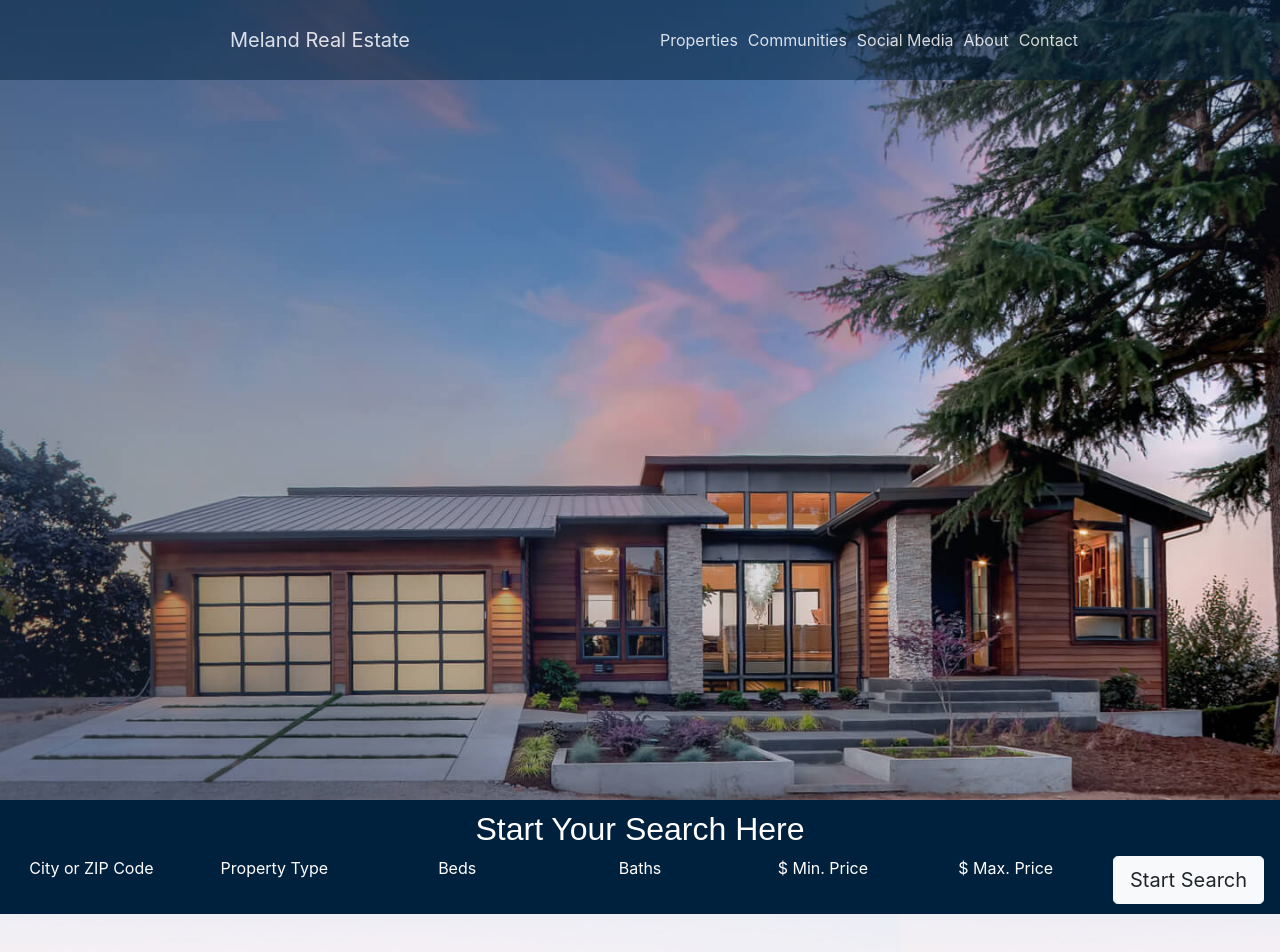
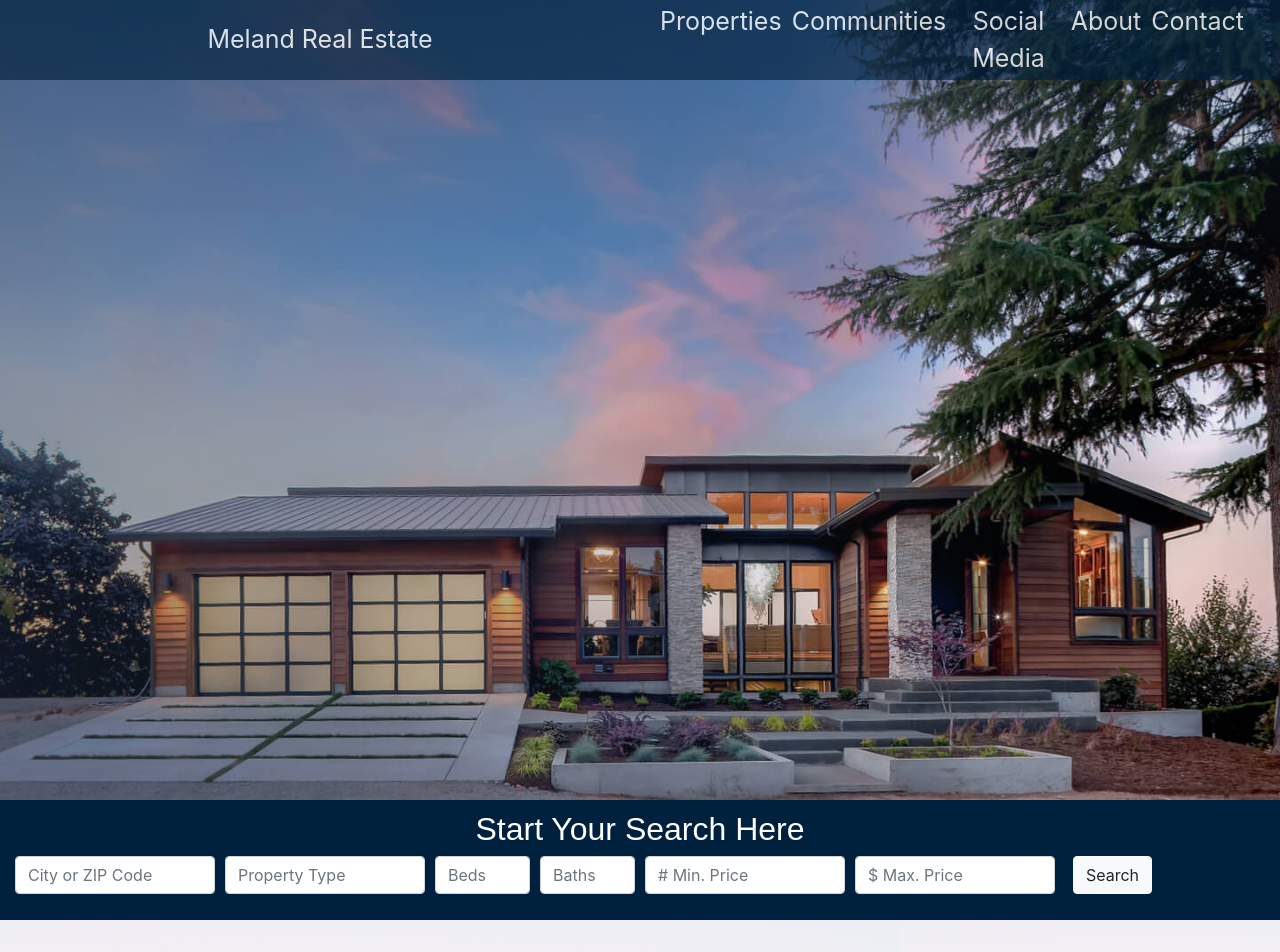
Before and after one commit to tobyjorris/Meland-Realty, a React (Create React App) app: page / in a window 1280 px wide. Shown: the top 952 px of the page. Built offline with nearby package versions, Linux system fonts and the light colour scheme; no server answers.

Commit message:
styling changes, changes to listingCard

```diff
--- a/src/components/Contact/contact.js
+++ b/src/components/Contact/contact.js
@@ -59,13 +59,13 @@ const ContactForm = () => {
         <Container className="contactBackground" name="contact" fluid>
             <Container className="contactForm">
                 <Row>
-                    <Col xs={6}>
+                    <Col xs={12} sm={6}>
                         <div>Anderson Realty Logo</div>
                         <div>Meland Realty Logo</div>
                         <div>P: 555-555-5555</div>
                         <div>E: bmeland@andersonrealty.com</div>
                     </Col>
-                    <Col xs={6}className="align-self-center flex-column">
+                    <Col xs={12} sm={6} className="align-self-center flex-column">
                         <h2>Send Me a Message</h2>
                         <Form className="form" onSubmit={handleSubmit}>
                             <Form.Row>
--- a/src/components/Contact/contact.scss
+++ b/src/components/Contact/contact.scss
@@ -16,7 +16,7 @@
   box-shadow: none!important;
 }
 
-.form-control::-webkit-input-placeholder {
+.contact-input::-webkit-input-placeholder {
   color: white!important;
 }
 
--- a/src/components/FeaturedProps/featuredProps.js
+++ b/src/components/FeaturedProps/featuredProps.js
@@ -17,7 +17,7 @@ class FeaturedProps extends Component {
     componentDidMount() {
         this.setState({...this.state, isFetching: true})
         getListings().then(response => {
-            console.log(response)
+            console.log(response.data.properties[1])
             this.setState({listings: response.data.properties.map((listing =>
                         <ListingCard key={listing.property_id} data={listing}/>
                 )), isFetching: false});
--- a/src/components/ListingCard/listingCard.js
+++ b/src/components/ListingCard/listingCard.js
@@ -1,27 +1,40 @@
 import React from 'react';
-import { Card, Col, Button } from "react-bootstrap";
+import { Card, Col, Button, Container, Row } from "react-bootstrap";
 import './listingCard.scss';
 import formatAddressForURL from "../../utilities/addressURLFormater";
 
 const ListingCard = props => {
-    const encodedURL = formatAddressForURL(props.data.address)
-    console.log(encodedURL)
-
-    // const addressSearchString = `${this.props.}`
+    const encodedURL = formatAddressForURL(props.data.address);
+    console.log(props)
 
     return(
-        <Col xs={6}>
+        <Col xs={12} sm={6}>
             <Card className="listing-card">
                 <Card.Img className="listing-card-image" variant="top" src={props.data.thumbnail} />
-                <Card.ImgOverlay>
-                    <h3 className="listing-price">${props.data.price}</h3>
-                </Card.ImgOverlay>
+                <h4 className="listing-price">${props.data.price}</h4>
                 <Card.Body>
-                    <Card.Title>{props.data.address.line} {props.data.address.city} {props.data.address.postal_code}</Card.Title>
+                    <Card.Title>
+                        {props.data.address.line} {props.data.address.city} {props.data.address.postal_code}
+                    </Card.Title>
                     <Card.Text>
-                        {props.data.baths} Bath, {props.data.beds} Bed
+                        <Container>
+                            <Row>
+                                <Col>
+                                    <span>{props.data.baths} Baths </span>
+                                    <br/>
+                                    <span>{props.data.beds} Beds</span>
+                                </Col>
+                                <Col>
+                                    <span>Unit Size: {props.data.building_size.size} {props.data.building_size.units}</span>
+                                    <br/>
+                                    {props.data.prop_type !== 'condo' && props.data.lot_size ? <span>Lot Size: {props.data.lot_size.size} {props.data.lot_size.units}</span> : null}
+                                    <br/>
+                                </Col>
+                            </Row>
+                        </Container>
                     </Card.Text>
-                    <Button variant="primary">More Info</Button>
+                    <Button className="listing-button">More Info</Button>
+                    <a href={encodedURL} rel="noopener noreferrer" target="_blank">See On Google</a>
                 </Card.Body>
             </Card>
         </Col>
--- a/src/components/ListingCard/listingCard.scss
+++ b/src/components/ListingCard/listingCard.scss
@@ -2,18 +2,30 @@
   margin: 10px 0;
 }
 
-.listing-card-image {
-  height: 100%;
-  width: 100%;
-  object-fit: fill;
+.card-img-top {
+  width: 100%!important;
+  height: 20vw!important;
+  object-fit: cover!important;
 }
 
 .listing-price {
   color: white;
   text-align: start;
-  background-color: black;
+  background-color: rgba(0, 33, 61, 1);
   position: absolute;
   top: 0;
   left: 0;
   padding: 5px;
 }
+
+.listing-button {
+  background-color: rgba(0, 33, 61, 1)!important;
+  box-shadow: rgba(0, 33, 61, .5)!important;
+  border: none!important;
+}
+
+@media (max-width: 576px) {
+  .card-img-top {
+    height: 50vw!important;
+  }
+}
--- a/src/components/Navbar/navbar.js
+++ b/src/components/Navbar/navbar.js
@@ -45,9 +45,10 @@ class toolbar extends Component {
                     <Navbar className="navbar" collapseOnSelect expand="md" fixed="top"
                         style={{
                             height: this.state.status === "top" ? '80px' : '50px',
-                            backgroundColor: this.state.status === "top" ? "rgba(0, 33, 61, .6)" : "rgba(0, 33, 61, 1)",
+                            backgroundColor: this.state.status === "top" ? "rgba(0, 33, 61, .8)" : "rgba(0, 33, 61, 1)",
                             opacity: this.state.status === "top" ? "80%" : "100%",
-                            transition: "400ms"
+                            fontSize: this.state.status === "top" ? "25px" : "20px",
+                            transition: "250ms"
                     }}
                     >
                         <Col xs={6}>
--- a/src/components/Navbar/navbar.scss
+++ b/src/components/Navbar/navbar.scss
@@ -1,8 +1,6 @@
 .navbar {
     margin-bottom: 150px;
     height: 55px;
-    background: rgba(0, 33, 61, .6);
-    color: rgb(102, 102, 102);
     position: fixed;
     top: 0;
     left: 0;
@@ -11,16 +9,10 @@
 
 #brand_text {
     color: white;
+    font-size: 25px;
 }
 
-#contact {
-    font-weight: bold;
-    font-size: 1.3rem;
-    color: white;
-    margin: 0 5px 0 5px;
-    padding-bottom: 3px !important;
-    padding-top: 3px !important;
-}
+
 
 .navbar-collapse.collapsing,
 .navbar-collapse.show {
--- a/src/components/PropertySearch/propertySearch.js
+++ b/src/components/PropertySearch/propertySearch.js
@@ -1,6 +1,5 @@
 import React from "react";
-import { Container, Row, Col, Button } from "react-bootstrap";
-import realtorAPIFetch from "../../utilities/realtorAPIFetch";
+import { Container, Row, Col, Button, Form } from "react-bootstrap";
 import './propertySearch.scss';
 
 const PropertySearch = () => {
@@ -14,25 +13,45 @@ const PropertySearch = () => {
             </Row>
             <Row>
                 <Col>
-                    <div>City or ZIP Code</div>
+                    <Form className="form" onSubmit={'/'}>
+                        <Form.Row>
+                            <Col sm={12} md={2}>
+                                <Form.Group controlId="formGridName">
+                                    <Form.Control className="search-input" placeholder="City or ZIP Code" type="text" name="city" onChange={"/"}/>
+                                </Form.Group>
                             </Col>
-                <Col>
-                    <div>Property Type</div>
+                            <Col sm={12} md={2}>
+                                <Form.Group controlId="formGridName">
+                                    <Form.Control className="search-input" placeholder="Property Type" type="text" name="type" onChange={"/"}/>
+                                </Form.Group>
                             </Col>
-                <Col>
-                    <div>Beds</div>
+                            <Col sm={6} md={1}>
+                                <Form.Group controlId="formGridName">
+                                    <Form.Control className="search-input" placeholder="Beds" type="text" name="beds" onChange={"/"}/>
+                                </Form.Group>
                             </Col>
-                <Col>
-                    <div>Baths</div>
+                            <Col sm={6} md={1}>
+                                <Form.Group controlId="formGridName">
+                                    <Form.Control className="search-input" placeholder="Baths" type="text" name="baths" onChange={"/"}/>
+                                </Form.Group>
                             </Col>
-                <Col>
-                    <div>$ Min. Price</div>
+                            <Col sm={6} md={2}>
+                                <Form.Group controlId="formGridName">
+                                    <Form.Control className="search-input" placeholder="# Min. Price" type="text" name="min_price" onChange={"/"}/>
+                                </Form.Group>
                             </Col>
-                <Col>
-                    <div>$ Max. Price</div>
+                            <Col sm={6} md={2}>
+                                <Form.Group controlId="formGridName">
+                                    <Form.Control className="search-input" placeholder="$ Max. Price" type="text" name="max_price" onChange={"/"}/>
+                                </Form.Group>
                             </Col>
-                <Col>
-                    <Button variant="light" size="lg" onClick={realtorAPIFetch}>Start Search</Button>
+                            <Col sm={12} md={1}>
+                                <Button variant="light" type="submit" >
+                                    Search
+                                </Button>
+                            </Col>
+                        </Form.Row>
+                    </Form>
                 </Col>
             </Row>
         </Container>
--- a/src/utilities/addressURLFormater.js
+++ b/src/utilities/addressURLFormater.js
@@ -1,9 +1,8 @@
 const formatAddressForURL = address => {
-    console.log(address)
     const streetAddress = address.line.replace(/ /g, '+');
     const city = address.city.replace(/ /g, '+')
     const state = address.state.replace(/ /g, '+')
-    return `${streetAddress}%20${city}%20${state}`
+    return `https://www.google.com/maps/search/?api=1&query=${streetAddress}%20${city}%20${state}`
 }
 
 export default formatAddressForURL;
```
Lines whose indentation alone changed are shown as unchanged.
